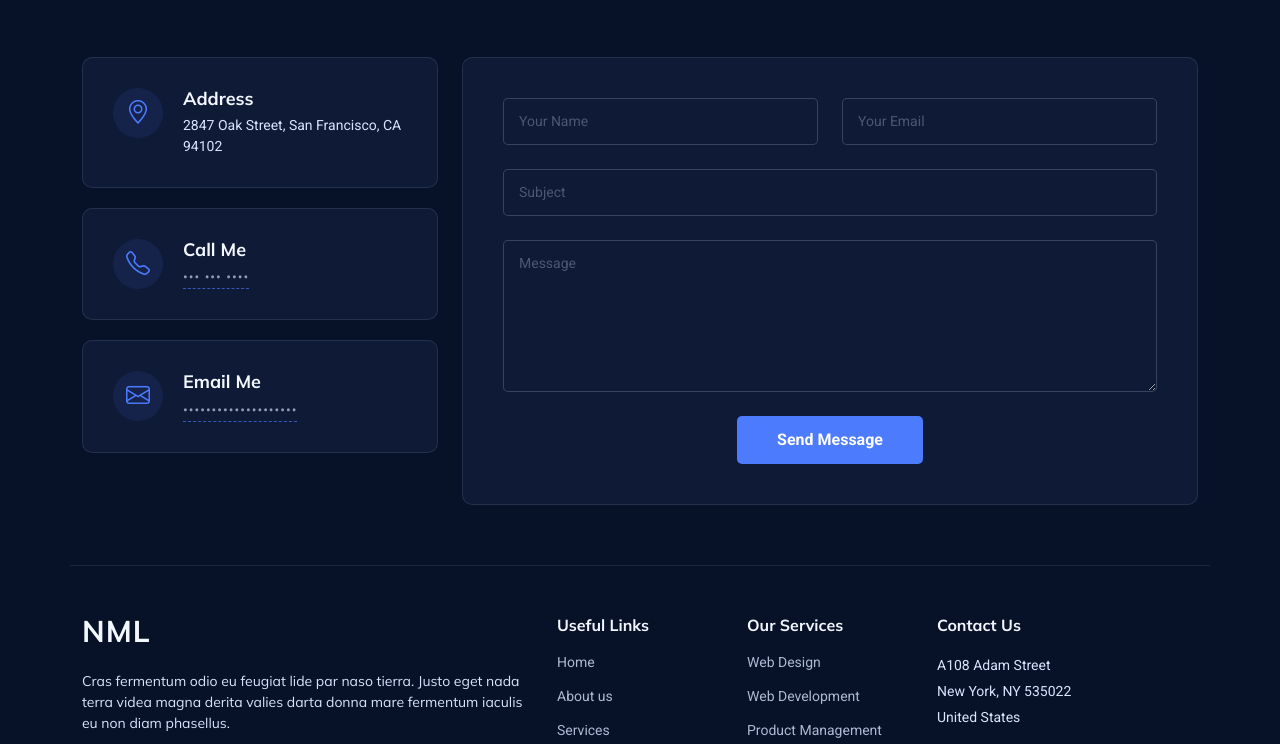
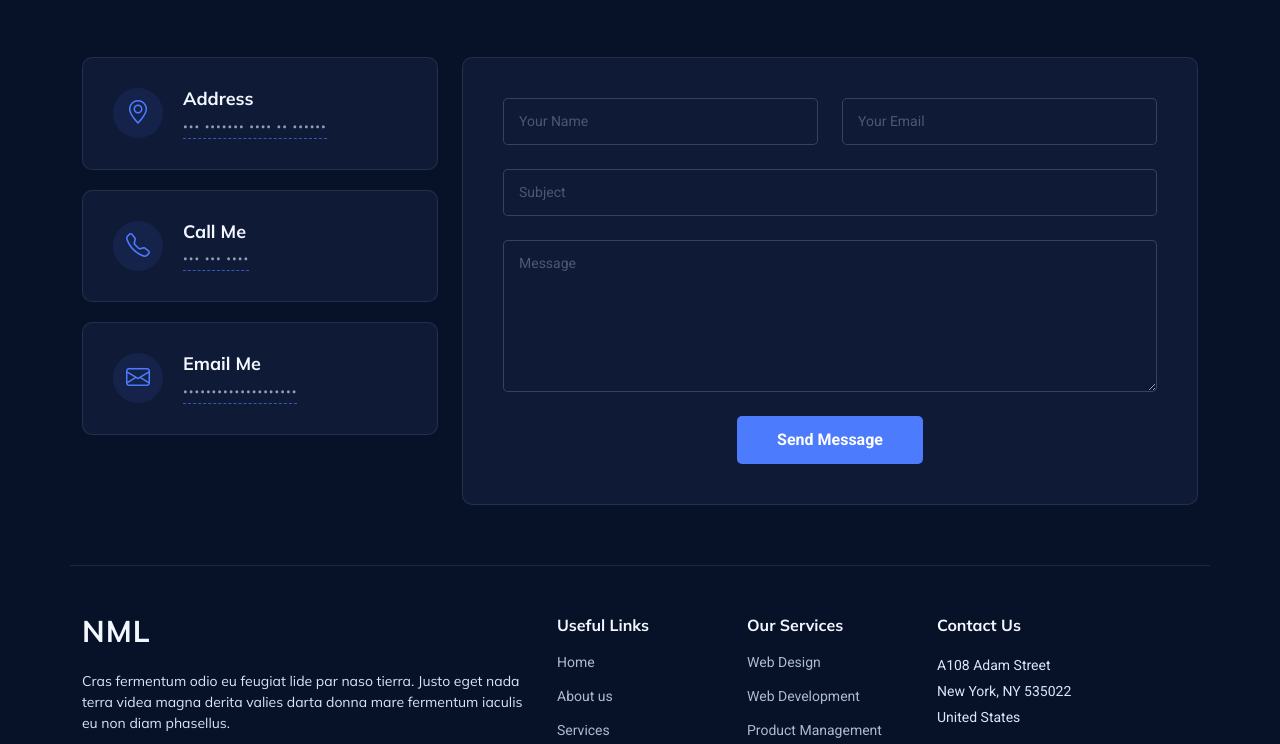
Before and after one commit to mattyditlhake/my_portfolio, a plain HTML site: page index.html in a window 1280 px wide. Shown: the part 8364-9108 px from the top of the page. Drawn offline with Linux system fonts and the light colour scheme.

Commit message:
Address change

```diff
--- a/index.html
+++ b/index.html
@@ -1091,7 +1091,11 @@
               </div>
               <div>
                 <h3>Address</h3>
-                <p>2847 Oak Street, San Francisco, CA 94102</p>
+                <p class="reveal-on-hover" tabindex="0" aria-label="Phone number hidden. Hover or focus to reveal.">
+                  <span class="reveal-placeholder">••• ••••••• •••• •• •••••• </span>
+                  <span class="reveal-value">305 Atkinson House  28 Albert Street  Marshall Town Johannesburg 2188 </span>
+                </p>
+                <!-- <p>2847 Oak Street, San Francisco, CA 94102</p> -->
               </div>
             </div>
 
```
